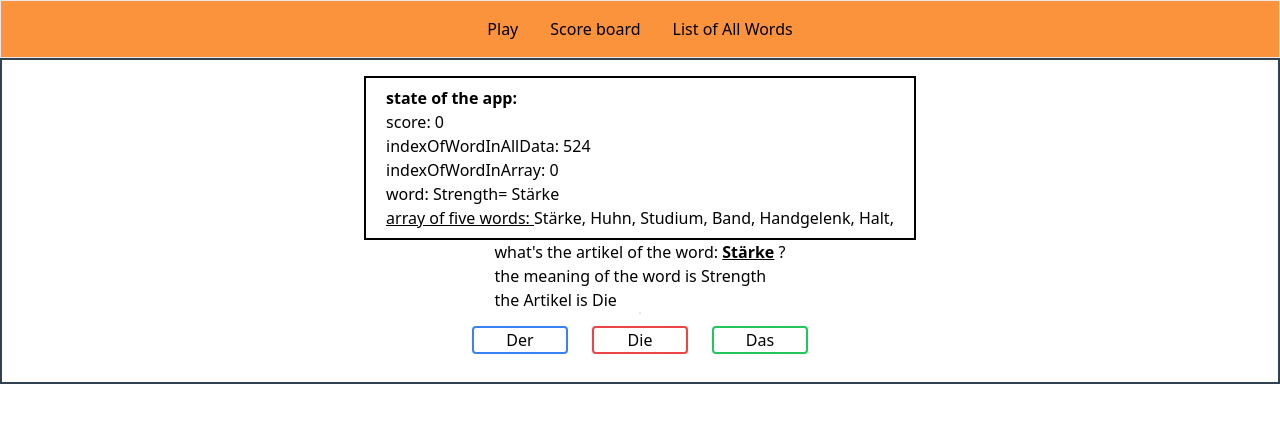
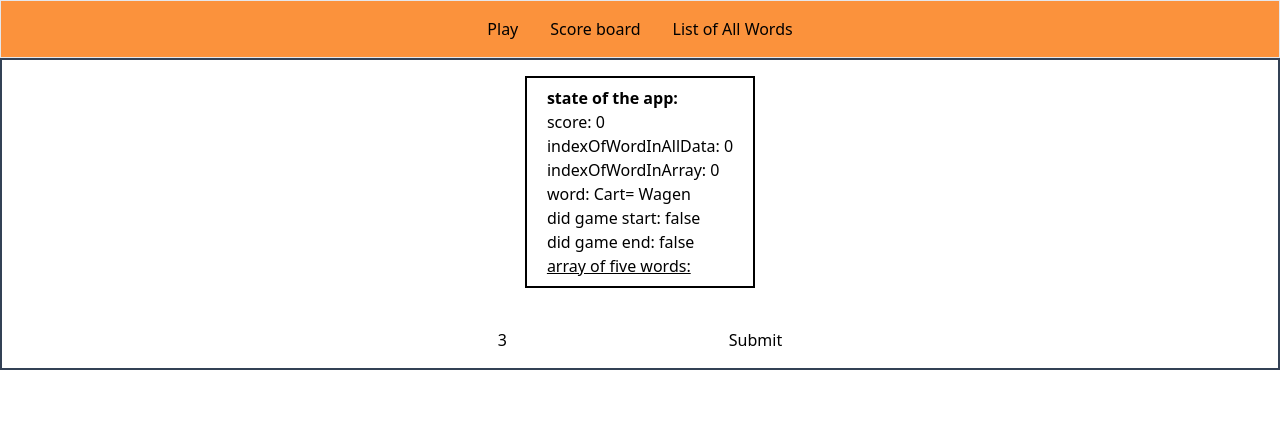
Before and after one commit to idomand/word-game, a React (Vite) app: page / in a window 1280 px wide. Shown: the top 422 px of the page. Built offline with nearby package versions, Linux system fonts and the light colour scheme.

Commit message:
adding -END game screen

```diff
--- a/src/Components/GameBoard.tsx
+++ b/src/Components/GameBoard.tsx
@@ -1,19 +1,32 @@
-import { useEffect } from "react";
+import { useEffect, useState } from "react";
 import ButtonWrapper from "./ButtonWrapper";
 import QuestionWrapper from "./QuestionWrapper";
 import { useGameContext } from "../lib/GameContextComponent";
 import StateDashboard from "./StateDashboard";
+import EndGameScreen from "./EndGameScreen";
 
 export default function GameBoard() {
+  const [numberOfWordsInGame, setNumberOfWordsInGame] = useState(3);
   const { state, dispatch } = useGameContext();
 
-  useEffect(() => {
+  function startGameFunc(numberOfWords: number) {
     const randomStartingIndex = Math.floor(Math.random() * 1000);
     dispatch({
       type: "get-array-of-words",
-      payload: { numberOfWords: 6, startingIndex: randomStartingIndex },
+      payload: {
+        numberOfWords: numberOfWords,
+        startingIndex: randomStartingIndex,
+      },
     });
-  }, []);
+  }
+
+  // useEffect(() => {
+  //   const randomStartingIndex = Math.floor(Math.random() * 1000);
+  //   dispatch({
+  //     type: "get-array-of-words",
+  //     payload: { numberOfWords: 6, startingIndex: randomStartingIndex },
+  //   });
+  // }, []);
 
   const checkUserAnswer = (userAnswer: "Der" | "Die" | "Das") => {
     let isCorrect = userAnswer === state.wordObject.Artikel;
@@ -32,7 +45,36 @@ export default function GameBoard() {
 
   return (
     <div className="flex flex-col items-center justify-center  border-2 border-slate-700  p-4">
+      <div className="mb-10">
         <StateDashboard />
+      </div>
+
+      {state.isGameStated == false && state.isGameEnded == false && (
+        <div>
+          <form
+            onSubmit={() => {
+              startGameFunc(numberOfWordsInGame);
+            }}
+          >
+            <label htmlFor="numberOfWords">
+              <input
+                id="numberOfWords"
+                type="number"
+                value={numberOfWordsInGame}
+                onChange={(e) => {
+                  setNumberOfWordsInGame(e.target.valueAsNumber);
+                }}
+              />
+            </label>
+            <input type="submit" />
+          </form>
+
+          {/* <button onClick={startGameFunc}>start game</button> */}
+        </div>
+      )}
+
+      {state.isGameStated == true && state.isGameEnded == false && (
+        <>
           <QuestionWrapper
             Meaning={state.wordObject.Meaning}
             Artikel={state.wordObject.Artikel}
@@ -41,6 +83,10 @@ export default function GameBoard() {
           />
           <div className="border text-2xl font-bold"></div>
           <ButtonWrapper checkUserAnswer={checkUserAnswer} />
+        </>
+      )}
+
+      {state.isGameStated == false && state.isGameEnded && <EndGameScreen />}
     </div>
   );
 }
--- a/src/Components/StateDashboard.tsx
+++ b/src/Components/StateDashboard.tsx
@@ -14,10 +14,11 @@ export default function StateDashboard({}: Props) {
           <div>score: {state.score}</div>
           <div>indexOfWordInAllData: {state.indexOfWordInAllData}</div>
           <div>indexOfWordInArray: {state.indexOfWordInArray}</div>
-
           <div>
             word: {state.wordObject.Meaning}= {state.wordObject.word}
           </div>
+          <div>did game start: {state.isGameStated ? "true" : "false"}</div>
+          <div>did game end: {state.isGameEnded ? "true" : "false"}</div>
         </div>
         <div>
           <span className="underline"> array of five words: </span>
--- a/src/lib/gameReducer.ts
+++ b/src/lib/gameReducer.ts
@@ -54,6 +54,7 @@ export default function GameReducer(
       arrayOfWords.push(data[i]);
     }
     state.wordObject = arrayOfWords[0];
+    state.isGameStated = true;
     return { ...state, arrayOfWords };
   } else if (action.type === "check-question") {
     let { isAnswerCorrect, score } = action.payload;
@@ -65,6 +66,9 @@ export default function GameReducer(
     state.indexOfWordInArray = state.indexOfWordInArray + 1;
     return { ...state, wordObject, score };
   } else if (action.type === "check-last-question") {
+    state.isGameEnded = true;
+    state.isGameStated = false;
+
     return { ...state };
   }
 
```
Lines whose indentation alone changed are shown as unchanged.
